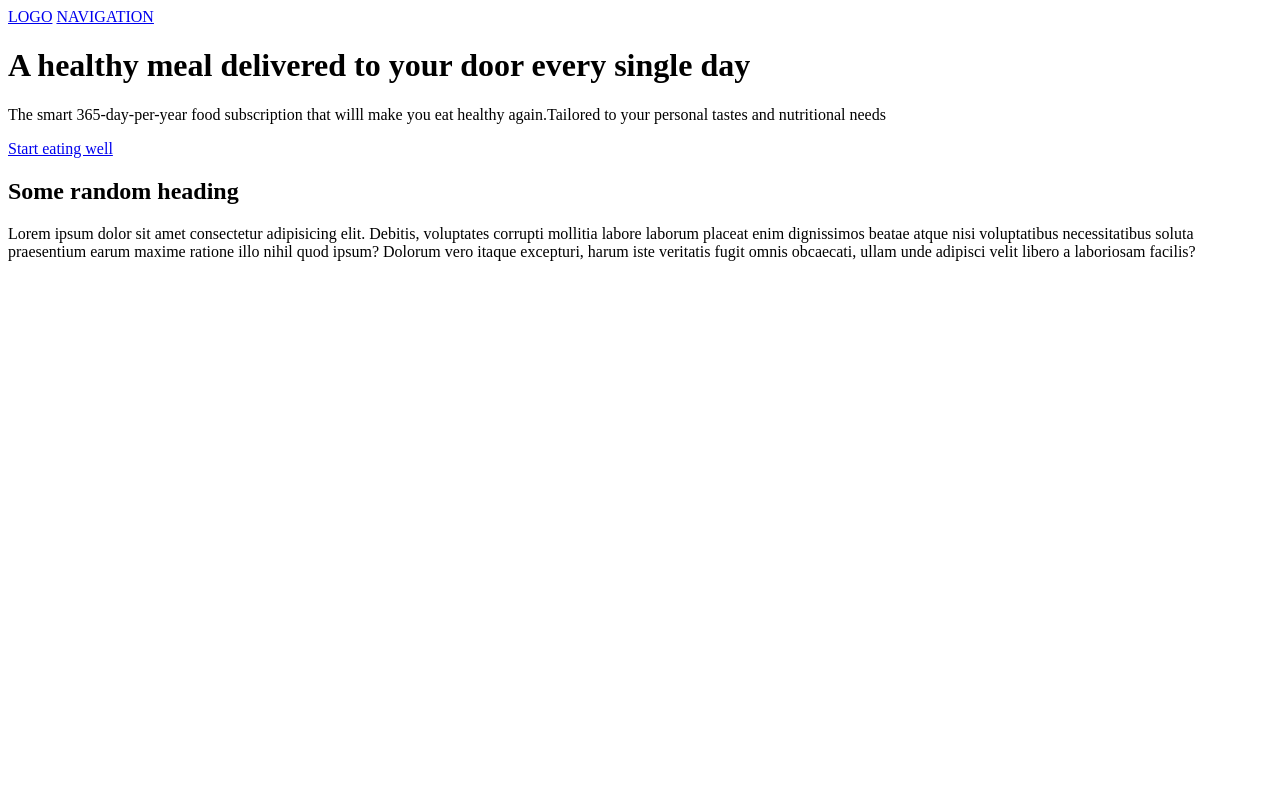
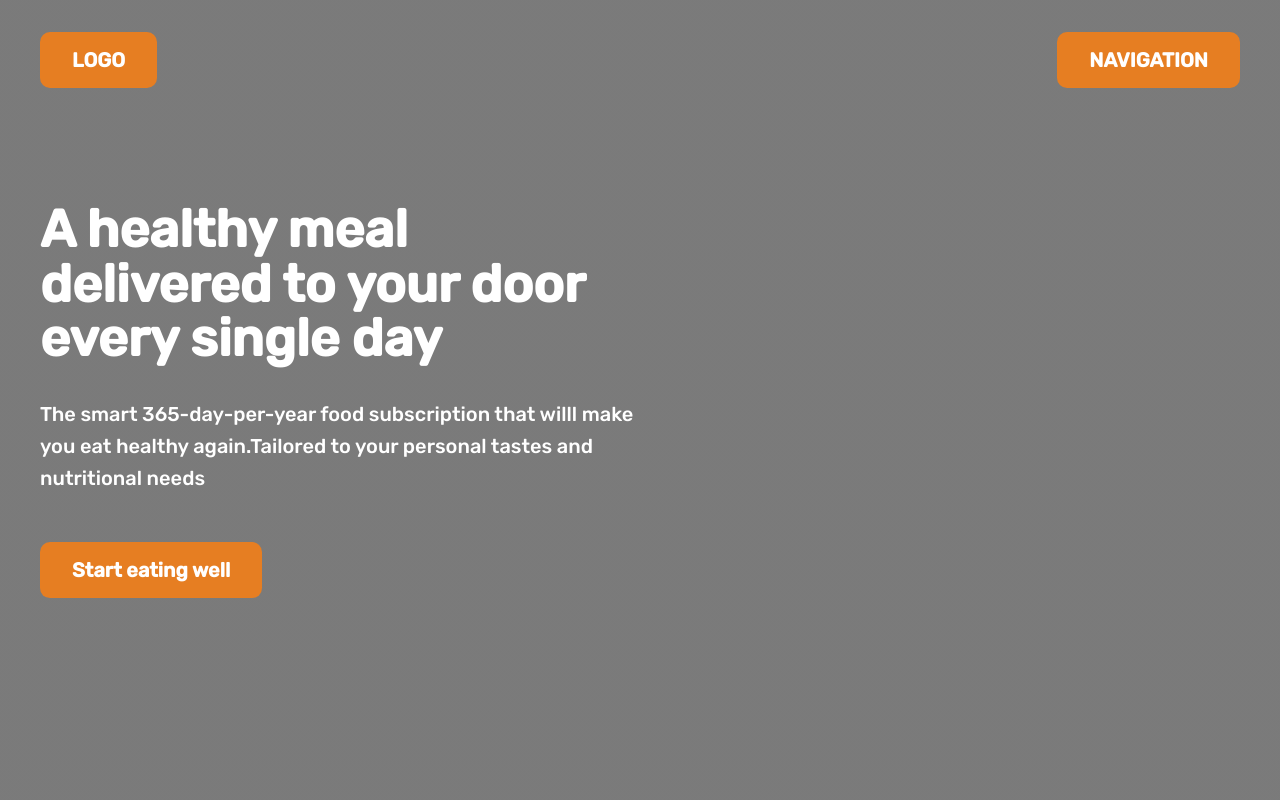
Before and after one commit to SKverma483/hreo, a plain HTML site: page index.html in a window 1280 px wide. Shown: the top 800 px of the page. Drawn offline with Linux system fonts and the light colour scheme.

Commit message:
Update index.html

```diff
--- a/index.html
+++ b/index.html
@@ -10,7 +10,7 @@
       href="https://fonts.googleapis.com/css2?family=Rubik:ital,wght@0,500;1,400;1,700&display=swap"
       rel="stylesheet"
     />
-    <link rel="stylesheet" href="HERO.CSS" />
+    <link rel="stylesheet" href="style.CSS" />
     <title>HERO</title>
   </head>
   <body>
```
